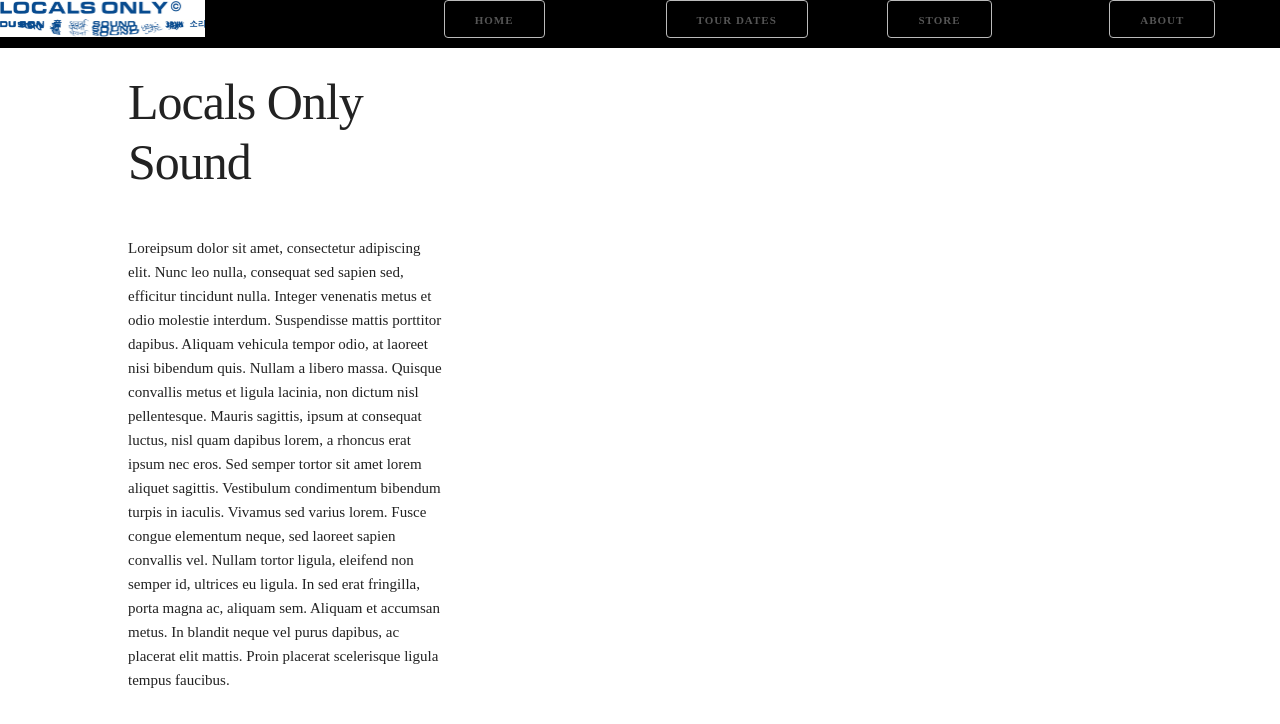
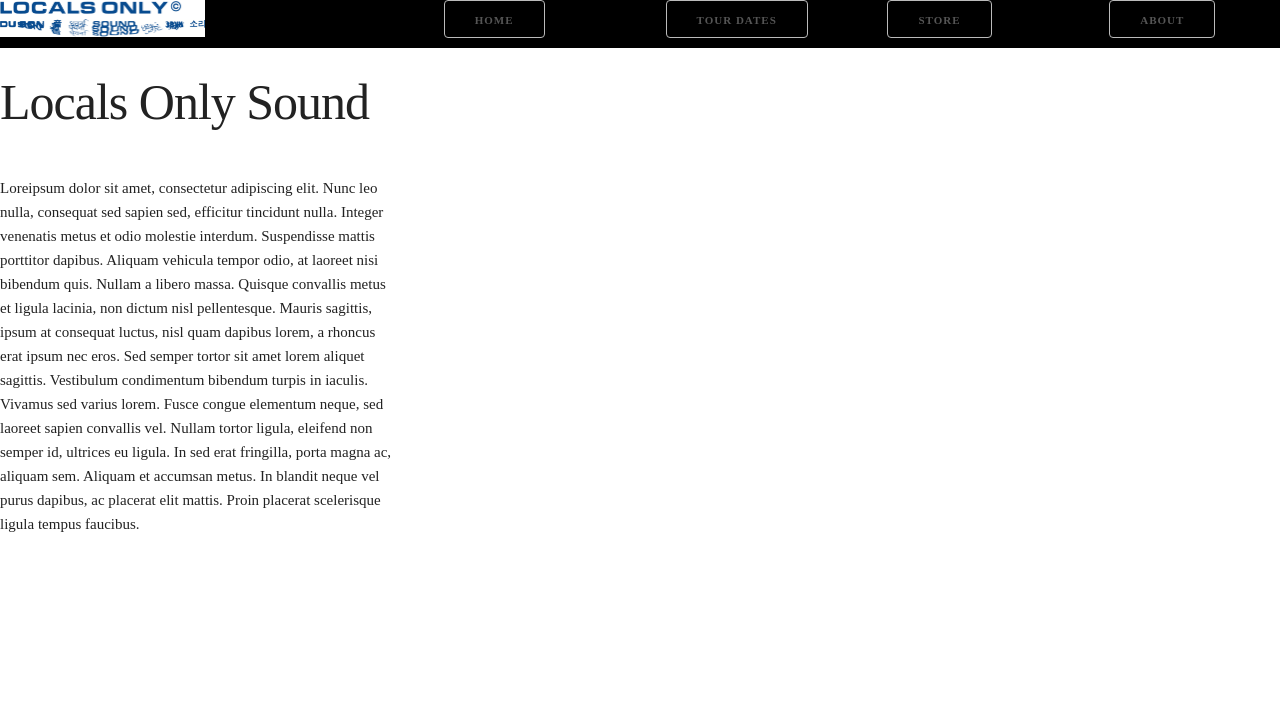
Before and after one commit to igniscyan/lofe, a React (Create React App) app: page / in a window 1280 px wide. Shown: the top 724 px of the page. Built offline with nearby package versions, Linux system fonts and the light colour scheme.

Commit message:
Tackling #1 further, many thanks to Ben Hinchley.

```diff
--- a/public/css/skeleton.css
+++ b/public/css/skeleton.css
@@ -44,16 +44,16 @@
 /* For devices larger than 400px */
 @media (min-width: 400px) {
   .container {
-    width: 85%;
+    /*width: 85%;*/
     padding: 0;
   }
 }
 
 /* For devices larger than 550px */
 @media (min-width: 550px) {
-  .container {
+  /*.container {
     width: 80%;
-  }
+  }*/
   .column,
   .columns {
     margin-left: 4%;
--- a/src/Components/App/App.js
+++ b/src/Components/App/App.js
@@ -45,7 +45,7 @@ export class App extends React.Component {
   render() {
     return (
       <div>
-        <div style={NavBarStyle} className="u-fill-max-width">
+        <div style={NavBarStyle} className="container">
           <NavBar handleClick={this.updatePageContent} />
         </div>
         <br />
```
